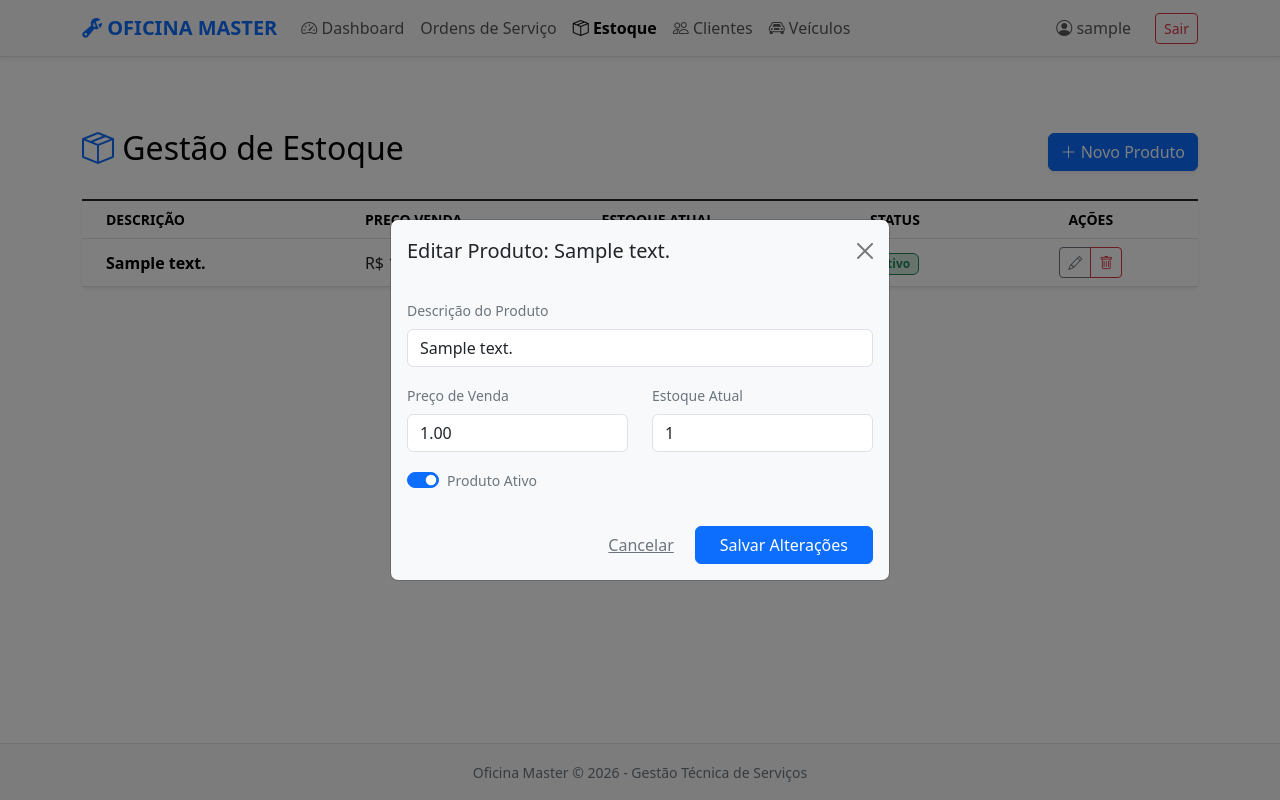
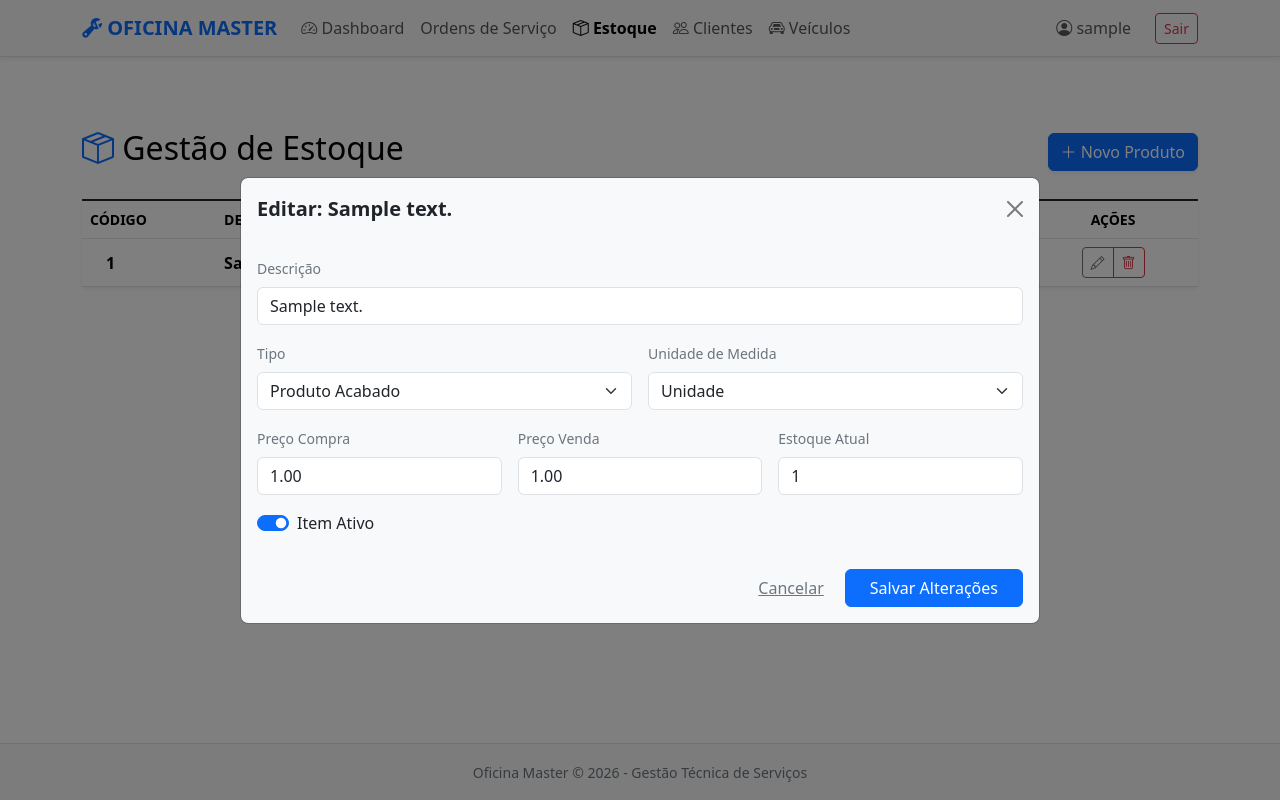
Before and after one commit to MarceloMacedoFH/Oficina_Django, a Django app: page /ordens/estoque/ in a window 1280 px wide, after a click on "Editar". Run offline with Django 5.2, Linux system fonts and the light colour scheme; a user stored in the database is signed in; tables that the repository leaves empty hold one stand-in row (values such as "Sample post").

Commit message:
Correção ESTOQUE.HTML

```diff
--- a/servicos/templates/servicos/estoque.html
+++ b/servicos/templates/servicos/estoque.html
@@ -15,7 +15,9 @@
                 <table class="table table-hover align-middle mb-0">
                     <thead class="table-group-divider">
                         <tr class="text-secondary small">
+                            <th>CÓDIGO</th>
                             <th class="ps-4">DESCRIÇÃO</th>
+                            <th>UNIDADE</th>
                             <th>PREÇO VENDA</th>
                             <th>ESTOQUE ATUAL</th>
                             <th>STATUS</th>
@@ -23,17 +25,19 @@
                         </tr>
                     </thead>
                     <tbody>
-                        {% for peca in pecas %}
-                        <tr class="{% if not peca.ativo %}opacity-50{% endif %}">
-                            <td class="ps-4 fw-bold text-body-emphasis">{{ peca.descricao }}</td>
-                            <td class="text-body">R$ {{ peca.preco_venda|floatformat:2 }}</td>
+                        {% for produto in produtos %}
+                        <tr class="{% if not produto.ativo %}opacity-50{% endif %}">
+                            <td class="ps-4 fw-bold text-body-emphasis">{{ produto.id }}</td>
+                            <td class="ps-4 fw-bold text-body-emphasis">{{ produto.descricao }}</td>
+                            <td class="ps-4 fw-bold text-body-emphasis">{{ produto.unidade_medida }}</td>
+                            <td class="text-body">R$ {{ produto.preco_venda|floatformat:2 }}</td>
                             <td>
-                                <span class="badge {% if peca.estoque_atual <= 0 %}bg-danger-subtle text-danger{% else %}bg-body-secondary text-body{% endif %}">
-                                    {{ peca.estoque_atual }} un
+                                <span class="badge {% if produto.estoque_atual <= 0 %}bg-danger-subtle text-danger{% else %}bg-body-secondary text-body{% endif %}">
+                                    {{ produto.estoque_atual }} un
                                 </span>
                             </td>
                             <td>
-                                {% if peca.ativo %}
+                                {% if produto.ativo %}
                                     <span class="badge bg-success-subtle text-success border border-success">Ativo</span>
                                 {% else %}
                                     <span class="badge bg-secondary-subtle text-secondary border border-secondary">Bloqueado</span>
@@ -43,43 +47,68 @@
                                 <div class="btn-group">
                                     <button type="button" class="btn btn-sm btn-outline-secondary"
                                             data-bs-toggle="modal"
-                                            data-bs-target="#modalEditar{{ peca.id }}" title="Editar">
+                                            data-bs-target="#modalEditar{{ produto.id }}" title="Editar">
                                         <i class="bi bi-pencil"></i>
                                     </button>
-                                    <a href="{% url 'excluir_produto' peca.id %}" class="btn btn-sm btn-outline-danger"
+                                    <a href="{% url 'excluir_produto' produto.id %}" class="btn btn-sm btn-outline-danger"
                                        onclick="return confirm('Deseja excluir ou bloquear este produto?')" title="Excluir/Bloquear">
                                         <i class="bi bi-trash"></i>
                                     </a>
                                 </div>
                             </td>
                         </tr>
-                        <div class="modal fade" id="modalEditar{{ peca.id }}" tabindex="-1">
-                            <div class="modal-dialog modal-dialog-centered">
+                        <div class="modal fade" id="modalEditar{{ produto.id }}" tabindex="-1">
+                            <div class="modal-dialog modal-lg modal-dialog-centered">
                                 <div class="modal-content bg-body-tertiary">
-                                    <form method="post" action="{% url 'editar_produto' peca.id %}">
+                                    <form method="post" action="{% url 'editar_produto' produto.id %}">
                                         {% csrf_token %}
                                         <div class="modal-header border-0">
-                                            <h5 class="modal-title">Editar Produto: {{ peca.descricao }}</h5>
+                                            <h5 class="modal-title fw-bold">Editar: {{ produto.descricao }}</h5>
                                             <button type="button" class="btn-close" data-bs-dismiss="modal"></button>
                                         </div>
                                         <div class="modal-body">
-                                            <div class="mb-3">
-                                                <label class="form-label small text-secondary">Descrição do Produto</label>
-                                                <input type="text" name="descricao" class="form-control" value="{{ peca.descricao }}" required>
-                                            </div>
-                                            <div class="row">
-                                                <div class="col-md-6 mb-3">
-                                                    <label class="form-label small text-secondary">Preço de Venda</label>
-                                                    <input type="number" step="0.01" name="preco" class="form-control" value="{{ peca.preco_venda|stringformat:'.2f' }}" required>
+                                            <div class="row g-3">
+                                                <div class="col-md-12">
+                                                    <label class="form-label small text-secondary">Descrição</label>
+                                                    <input type="text" name="descricao" class="form-control" value="{{ produto.descricao }}" required>
                                                 </div>
-                                                <div class="col-md-6 mb-3">
+                                                <div class="col-md-6">
+                                                    <label class="form-label small text-secondary">Tipo</label>
+                                                    <select name="tipo_produto" class="form-select">
+                                                        <option value="PA" {% if produto.tipo_produto == 'PA' %}selected{% endif %}>Produto Acabado</option>
+                                                        <option value="MP" {% if produto.tipo_produto == 'MP' %}selected{% endif %}>Matéria Prima</option>
+                                                        <option value="SV" {% if produto.tipo_produto == 'SV' %}selected{% endif %}>Serviço</option>
+                                                        <option value="MC" {% if produto.tipo_produto == 'MC' %}selected{% endif %}>Material Consumo</option>
+                                                        <option value="PI" {% if produto.tipo_produto == 'PI' %}selected{% endif %}>Produto Intermediário</option>
+                                                    </select>
+                                                </div>
+                                                <div class="col-md-6">
+                                                    <label class="form-label small text-secondary">Unidade de Medida</label>
+                                                    <select name="unidade_medida" class="form-select">
+                                                        <option value="UN" {% if produto.unidade_medida == 'UN' %}selected{% endif %}>Unidade</option>
+                                                        <option value="CX" {% if produto.unidade_medida == 'CX' %}selected{% endif %}>Caixa</option>
+                                                        <option value="JG" {% if produto.unidade_medida == 'JG' %}selected{% endif %}>Jogo</option>
+                                                        <option value="MI" {% if produto.unidade_medida == 'MI' %}selected{% endif %}>Milheiro</option>
+                                                        <option value="M" {% if produto.unidade_medida == 'M' %}selected{% endif %}>Metros</option>
+                                                        <option value="KG" {% if produto.unidade_medida == 'KG' %}selected{% endif %}>Quilograma</option>
+                                                    </select>
+                                                </div>
+                                                <div class="col-md-4">
+                                                    <label class="form-label small text-secondary">Preço Compra</label>
+                                                    <input type="number" step="0.01" name="preco_compra" class="form-control" value="{{ produto.preco_compra|stringformat:'.2f' }}">
+                                                </div>
+                                                <div class="col-md-4">
+                                                    <label class="form-label small text-secondary">Preço Venda</label>
+                                                    <input type="number" step="0.01" name="preco_venda" class="form-control" value="{{ produto.preco_venda|stringformat:'.2f' }}" required>
+                                                </div>
+                                                <div class="col-md-4">
                                                     <label class="form-label small text-secondary">Estoque Atual</label>
-                                                    <input type="number" name="estoque" class="form-control" value="{{ peca.estoque_atual }}">
+                                                    <input type="number" name="estoque_atual" class="form-control" value="{{ produto.estoque_atual }}">
                                                 </div>
                                             </div>
-                                            <div class="form-check form-switch">
-                                                <input class="form-check-input" type="checkbox" name="ativo" id="ativo{{ peca.id }}" {% if peca.ativo %}checked{% endif %}>
-                                                <label class="form-check-label small text-secondary" for="ativo{{ peca.id }}">Produto Ativo</label>
+                                            <div class="form-check form-switch mt-3">
+                                                <input class="form-check-input" type="checkbox" name="ativo" id="ativo{{ produto.id }}" {% if produto.ativo %}checked{% endif %}>
+                                                <label class="form-check-label" for="ativo{{ produto.id }}">Item Ativo</label>
                                             </div>
                                         </div>
                                         <div class="modal-footer border-0">
@@ -98,39 +127,62 @@
     </div>
 </div>
 
-<!--- Tela para criar um novo cadastro -->
 <div class="modal fade" id="modalProduto" tabindex="-1">
-    <div class="modal-dialog modal-dialog-centered">
+    <div class="modal-dialog modal-lg modal-dialog-centered">
         <div class="modal-content bg-body-tertiary">
             <form method="post" action="{% url 'criar_produto' %}">
                 {% csrf_token %}
                 <div class="modal-header border-0">
-                    <h5 class="modal-title">Cadastrar Novo Item</h5>
+                    <h5 class="modal-title fw-bold">Cadastrar Novo Item</h5>
                     <button type="button" class="btn-close" data-bs-dismiss="modal"></button>
                 </div>
                 <div class="modal-body">
-                    <div class="mb-3">
-                        <label class="form-label small text-secondary">Descrição do Produto</label>
-                        <input type="text" name="descricao" class="form-control" required>
-                    </div>
-                    <div class="row">
-                        <div class="col-md-6 mb-3">
-                            <label class="form-label small text-secondary">Preço de Venda</label>
-                            <input type="number" step="0.01" name="preco" class="form-control" required>
+                    <div class="row g-3">
+                        <div class="col-md-12">
+                            <label class="form-label small text-secondary">Descrição</label>
+                            <input type="text" name="descricao" class="form-control" placeholder="Ex: Filtro de Óleo ou Mão de Obra Troca" required>
                         </div>
-                        <div class="col-md-6 mb-3">
+                        <div class="col-md-6">
+                            <label class="form-label small text-secondary">Tipo</label>
+                            <select name="tipo_produto" class="form-select">
+                                <option value="PA">Produto Acabado</option>
+                                <option value="MP">Matéria Prima</option>
+                                <option value="SV">Serviço</option>
+                                <option value="MC">Material Consumo</option>
+                                <option value="PI">Produto Intermediário</option>
+                            </select>
+                        </div>
+                        <div class="col-md-6">
+                            <label class="form-label small text-secondary">Unidade de Medida</label>
+                            <select name="unidade_medida" class="form-select">
+                                <option value="UN">Unidade</option>
+                                <option value="CX">Caixa</option>
+                                <option value="JG">Jogo</option>
+                                <option value="MI">Milheiro</option>
+                                <option value="M">Metros</option>
+                                <option value="KG">Quilograma</option>
+                            </select>
+                        </div>
+                        <div class="col-md-4">
+                            <label class="form-label small text-secondary">Preço Compra (R$)</label>
+                            <input type="number" step="0.01" name="preco_compra" class="form-control" value="0.00">
+                        </div>
+                        <div class="col-md-4">
+                            <label class="form-label small text-secondary">Preço Venda (R$)</label>
+                            <input type="number" step="0.01" name="preco_venda" class="form-control" required>
+                        </div>
+                        <div class="col-md-4">
                             <label class="form-label small text-secondary">Estoque Inicial</label>
-                            <input type="number" name="estoque" class="form-control" value="0">
+                            <input type="number" name="estoque_atual" class="form-control" value="0">
                         </div>
                     </div>
                 </div>
                 <div class="modal-footer border-0">
                     <button type="button" class="btn btn-link text-secondary" data-bs-dismiss="modal">Cancelar</button>
-                    <button type="submit" class="btn btn-primary px-4">Salvar Produto</button>
+                    <button type="submit" class="btn btn-primary px-4">Salvar Item</button>
                 </div>
             </form>
         </div>
     </div>
 </div>
-
 {% endblock %}
--- a/servicos/views.py
+++ b/servicos/views.py
@@ -5,8 +5,8 @@ from django.contrib import messages
 from django.db import transaction
 from django.db.models import Sum
 from django.utils import timezone
-from .models import OrdemServico, Pecas, Servico, ItemPeca, Veiculo, Cliente
-from .forms import OSForm, ItemPecaFormSet, ItemServicoFormSet, ClienteForm, VeiculoForm
+from .models import OrdemServico, Veiculo, Cliente,Produto, ItemOS
+from .forms import OSForm, ClienteForm, VeiculoForm
 
 @login_required
 def lista_ordens_servico(request):
@@ -17,69 +17,32 @@ def lista_ordens_servico(request):
 def nova_os(request):
     if request.method == 'POST':
         form = OSForm(request.POST)
-
-        # TRUQUE DE ARQUITETURA: Criamos a OS em memória (commit=False)
-        # Isso permite validar os formsets filhos sem gravar o pai no banco ainda.
         os_temp = form.save(commit=False)
 
-        # Passamos a instância para que o Django cuide de ligar as ForeignKeys sozinho
-        formset_pecas = ItemPecaFormSet(request.POST, instance=os_temp, prefix='itens_pecas')
-        formset_servicos = ItemServicoFormSet(request.POST, instance=os_temp, prefix='itens_servicos')
+        # Agora usamos apenas um formset para tudo (Peças e Serviços)
+        formset = ItemOSFormSet(request.POST, instance=os_temp)
 
-        if form.is_valid() and formset_pecas.is_valid() and formset_servicos.is_valid():
+        if form.is_valid() and formset.is_valid():
             try:
                 with transaction.atomic():
-                    # 1. Salva a OS no banco (agora ela tem um ID definitivo)
-                    ordem_servico = form.save()
-
-                    # 2. Atualiza a referência dos formsets com a OS salva
-                    formset_pecas.instance = ordem_servico
-                    formset_servicos.instance = ordem_servico
-
-                    # 3. O Django salva os itens, deleta os marcados (se houver)
-                    # e aciona os seus métodos save() customizados de estoque automaticamente
-                    formset_pecas.save()
-                    formset_servicos.save()
-
-                    # 4. Atualiza totalizador
-                    ordem_servico.atualizar_total()
-
-                messages.success(request, "Ordem de Serviço gravada com sucesso!")
+                    os_temp.save()
+                    formset.save()
+                    os_temp.atualizar_total()
+                messages.success(request, "Ordem de Serviço criada com sucesso!")
                 return redirect('lista_os')
-
             except ValueError as e:
-                # Captura os erros gerados pelas suas travas de Estoque no model
-                messages.error(request, f"Trava de Estoque: {str(e)}")
-            except Exception as e:
-                messages.error(request, f"Erro de persistência: {str(e)}")
+                messages.error(request, str(e))
         else:
-            # BLINDAGEM CONTRA ERRO SILENCIOSO: Mostra na tela exatamente qual campo falhou
-            for error in form.errors.values():
-                messages.error(request, f"Erro na OS: {error}")
-
-            for form_errado in formset_pecas.errors:
-                for erro in form_errado.values():
-                    messages.error(request, f"Erro nas Peças: {erro}")
-
-            for form_errado in formset_servicos.errors:
-                for erro in form_errado.values():
-                    messages.error(request, f"Erro nos Serviços: {erro}")
-
-            messages.warning(request, "Falha na validação. Os campos com erro foram impedidos de gravar.")
+            # Captura erros de validação (ex: estoque insuficiente vindo do model)
+            for error in formset.non_form_errors():
+                messages.error(request, error)
     else:
         form = OSForm()
-        formset_pecas = ItemPecaFormSet(prefix='itens_pecas')
-        formset_servicos = ItemServicoFormSet(prefix='itens_servicos')
-
-    # Filtro visual para a tela: exibe apenas peças disponíveis
-    for f in formset_pecas.forms:
-        f.fields['peca'].queryset = Pecas.objects.filter(ativo=True, estoque_atual__gt=0).order_by('descricao')
+        formset = ItemOSFormSet()
 
     return render(request, 'servicos/form_os.html', {
         'form': form,
-        'formset_pecas': formset_pecas,
-        'formset_servicos': formset_servicos,
-        'editando': False
+        'formset': formset
     })
 
 @login_required
@@ -123,16 +86,12 @@ def editar_os(request, pk):
 
 @login_required
 def buscar_preco(request):
-    tipo = request.GET.get('tipo')
-    item_id = request.GET.get('id')
-    try:
-        if tipo == 'peca':
-            item = Pecas.objects.get(id=item_id)
-            return JsonResponse({'preco': float(item.preco_venda), 'estoque': item.estoque_atual})
-        item = Servico.objects.get(id=item_id)
-        return JsonResponse({'preco': float(item.valor_mao_de_obra)})
-    except:
-        return JsonResponse({'preco': 0}, status=404)
+    """Retorna o preço de venda de qualquer produto ou serviço"""
+    produto_id = request.GET.get('id')
+    if produto_id:
+        produto = get_object_or_404(Produto, id=produto_id)
+        return JsonResponse({'preco': float(produto.preco_venda)})
+    return JsonResponse({'preco': 0.00})
 
 @login_required
 def buscar_veiculos_cliente(request):
@@ -182,7 +141,7 @@ def dashboard(request):
         status='FIN',
         data_entrada__month=hoje.month
     ).aggregate(Sum('valor_total'))['valor_total__sum'] or 0
-    pecas_sem_estoque = Pecas.objects.filter(estoque_atual__lte=0).count()
+    pecas_sem_estoque = Produto.objects.filter(estoque_atual__lte=0).count()
     os_em_atraso = OrdemServico.objects.filter(
         status__in=['ORC', 'APR'],
         data_entrada__date__lt=hoje
@@ -201,19 +160,25 @@ def dashboard(request):
 
 @login_required
 def lista_estoque(request):
-    pecas = Pecas.objects.all().order_by('descricao')
-    return render(request, 'servicos/estoque.html', {'pecas': pecas})
+    produto = Produto.objects.all().order_by('descricao')
+    return render(request, 'servicos/estoque.html', {'produtos': produto})
 
 @login_required
 def criar_produto(request):
     if request.method == 'POST':
         descricao = request.POST.get('descricao')
-        preco = request.POST.get('preco')
-        estoque = request.POST.get('estoque')
+        tipo = request.POST.get('tipo_produto')
+        um = request.POST.get('unidade_medida')
+        preco_compra = request.POST.get('preco_compra')
+        preco_raw = request.POST.get('preco_venda').replace(',', '.')
+        estoque = request.POST.get('estoque_atual')
 
-        Pecas.objects.create(
+        Produto.objects.create(
             descricao=descricao,
-            preco_venda=preco,
+            tipo_produto = tipo,
+            unidade_medida = um,
+            preco_compra = preco_compra,
+            preco_venda = preco_raw,
             estoque_atual=estoque
         )
         messages.success(request, "Produto cadastrado com sucesso!")
@@ -223,14 +188,16 @@ def criar_produto(request):
 
 @login_required
 def editar_produto(request, pk):
-    produto = get_object_or_404(Pecas, pk=pk)
+    produto = get_object_or_404(Produto, pk=pk)
 
     if request.method == 'POST':
         produto.descricao = request.POST.get('descricao')
-        # Tratamento para garantir que a vírgula do front não quebre o Decimal
-        preco_raw = request.POST.get('preco').replace(',', '.')
+        produto.tipo_produto = request.POST.get('tipo_produto')
+        produto.unidade_medida = request.POST.get('unidade_medida')
+        produto.preco_compra = request.POST.get('preco_compra')
+        preco_raw = request.POST.get('preco_venda').replace(',', '.')
         produto.preco_venda = preco_raw
-        produto.estoque_atual = request.POST.get('estoque')
+        produto.estoque_atual = request.POST.get('estoque_atual')
         produto.ativo = 'ativo' in request.POST
 
         produto.save()
@@ -240,8 +207,8 @@ def editar_produto(request, pk):
 
 @login_required
 def excluir_produto(request, pk):
-    produto = get_object_or_404(Pecas, pk=pk)
-    em_uso = ItemPeca.objects.filter(peca=produto).exists()
+    produto = get_object_or_404(Produto, pk=pk)
+    em_uso = ItemOS.objects.filter(produto=produto).exists()
 
     if em_uso:
         produto.ativo = False
```
Also changed, not shown: servicos/admin.py (+1 -11 lines), servicos/forms.py (+25 -20 lines), servicos/models.py (+61 -70 lines), servicos/migrations/0007_produto_remove_itemservico_os_and_more.py (added).
